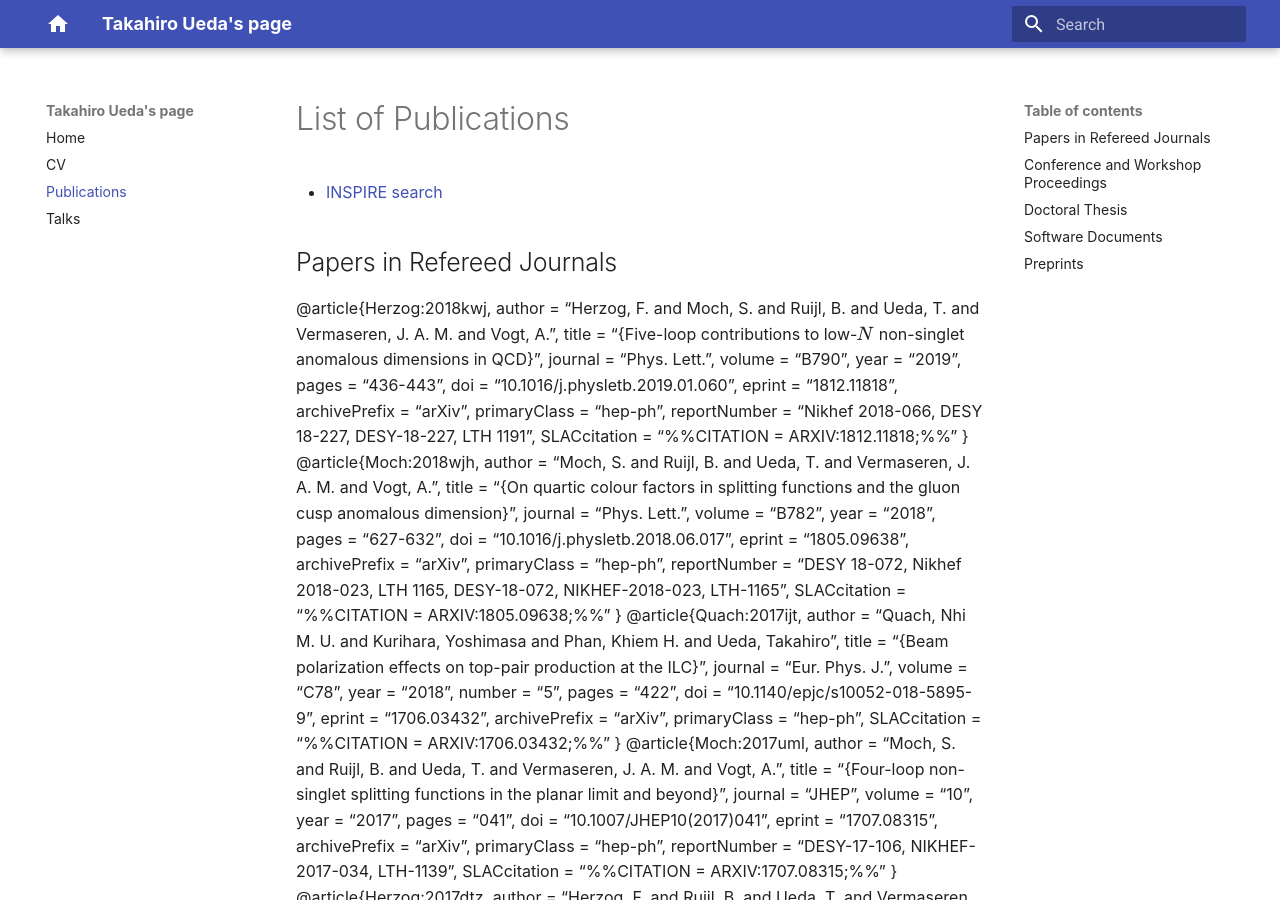
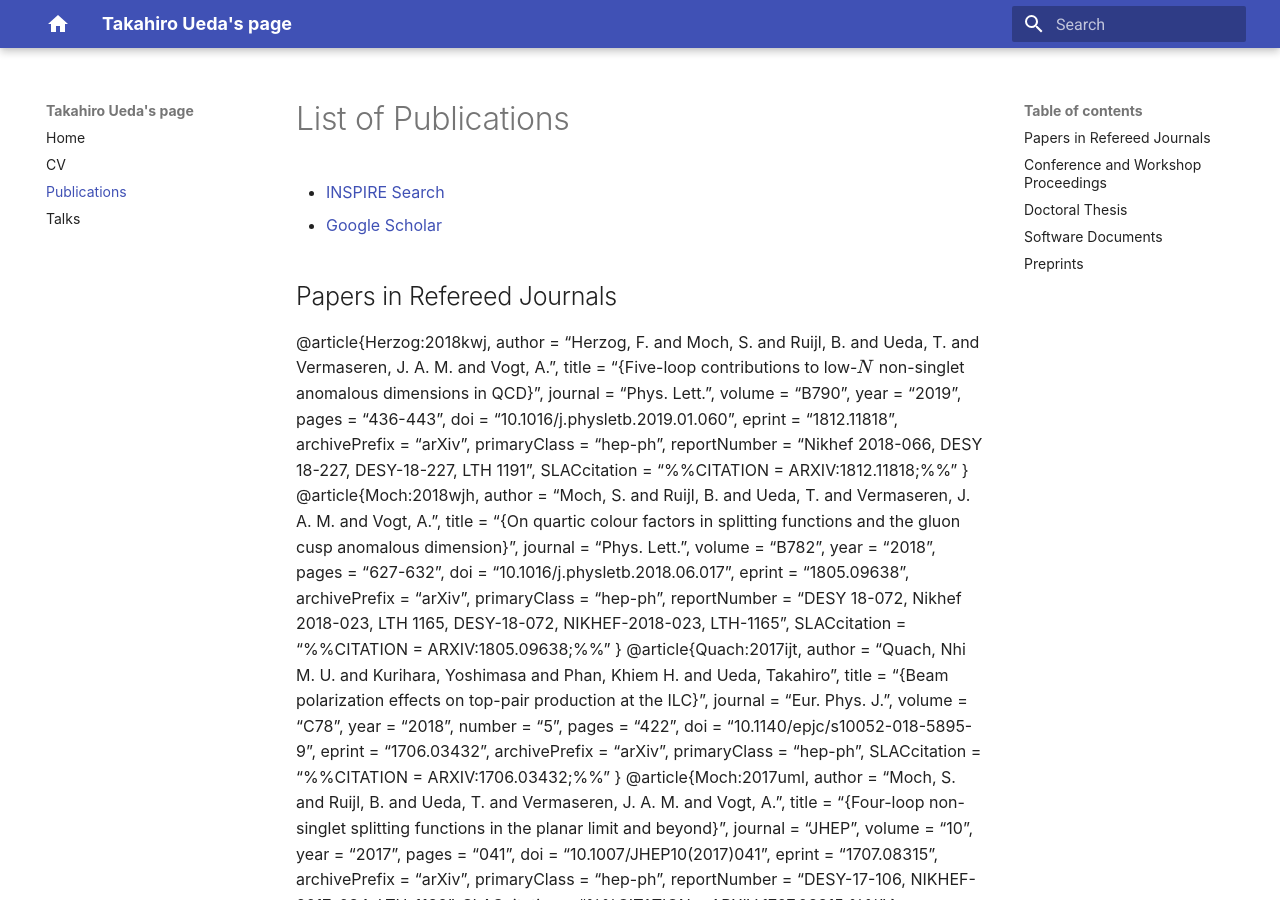
Before and after one commit to tueda/tueda.github.io, an MkDocs documentation site: the page built from docs/publications.md, in a window 1280 px wide and 900 px high. Built offline with MkDocs 1.6.1 and Material for MkDocs 9.7.7, drawn with Linux system fonts in a browser that asks for light colours; nearby versions of some CDN libraries.

Commit message:
Add a link to Google Scholar Citations

```diff
--- a/docs/publications.md
+++ b/docs/publications.md
@@ -1,6 +1,7 @@
 # List of Publications
 
-- [INSPIRE search](http://inspirehep.net/search?p=find+ea+T.Ueda.1)
+- [INSPIRE Search](http://inspirehep.net/search?p=find+ea+T.Ueda.1)
+- [Google Scholar](https://scholar.google.com/citations?user=zrbJjwUAAAAJ)
 
 ## Papers in Refereed Journals
 
```
